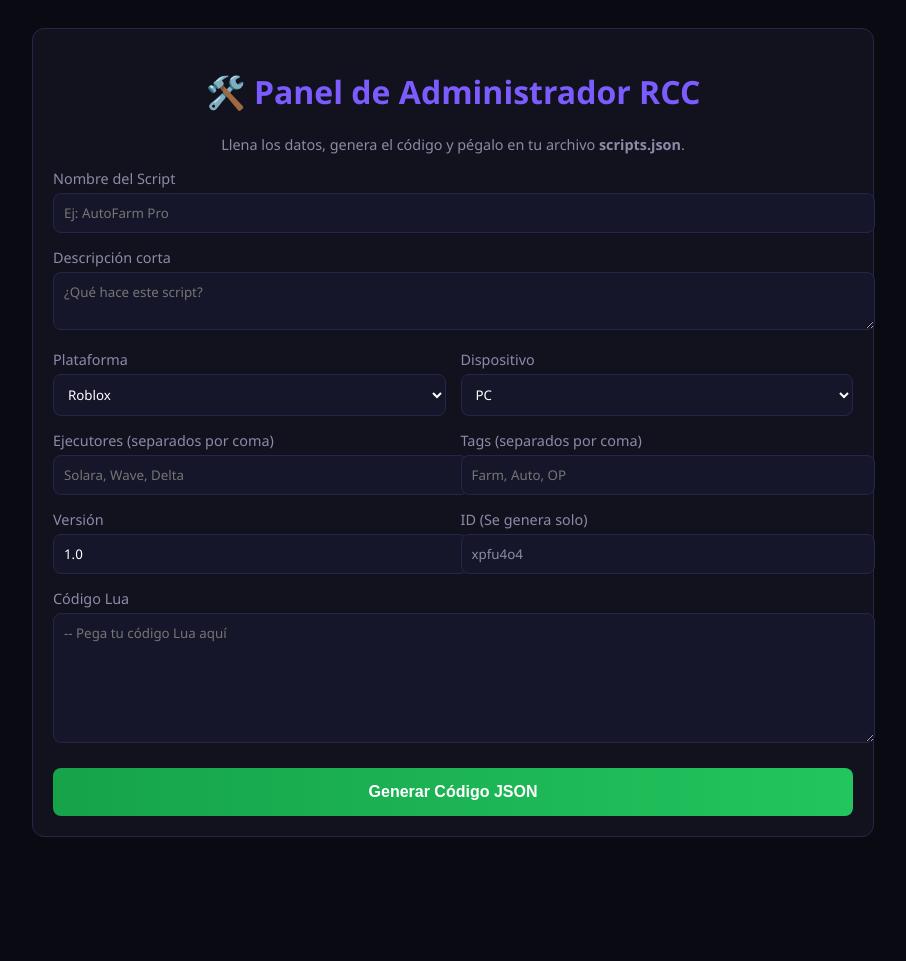
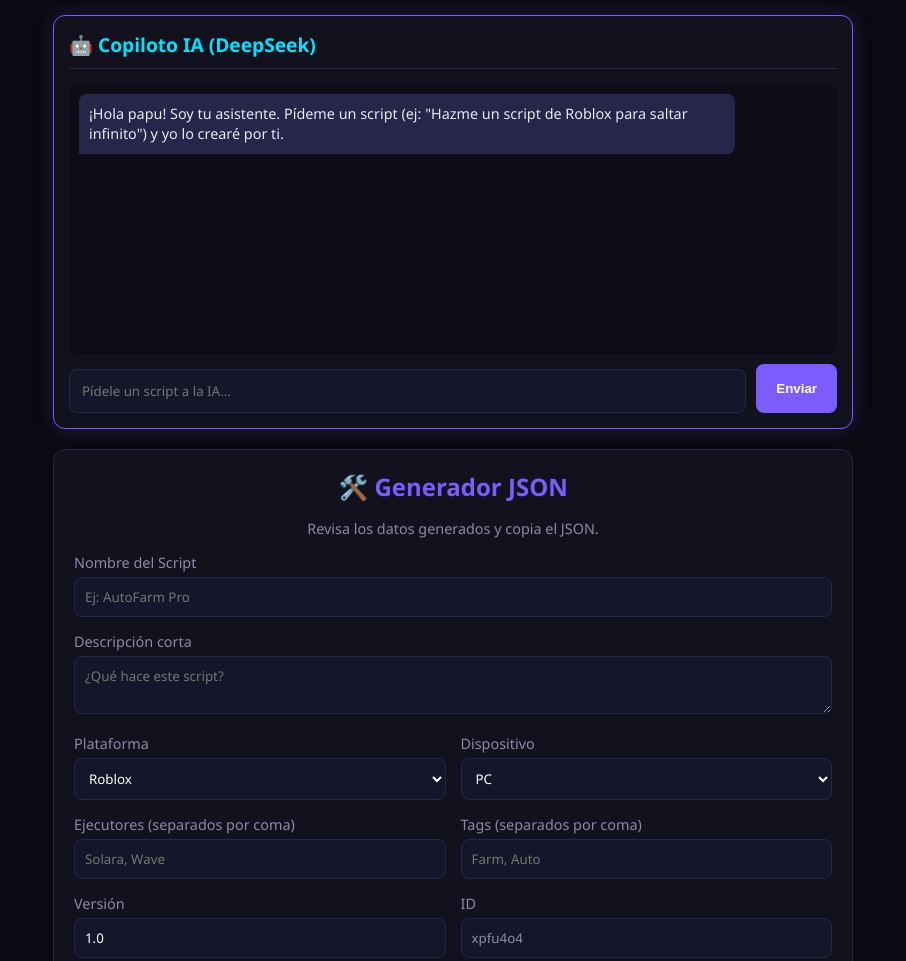
Before and after one commit to drillbobhii-star/rcc, a plain HTML site: page admin.html in a window 1280 px wide. Shown: the top 961 px of the page, without its empty margins (187-1093 px from the left). Before the commit the page ends 865 px from the top, so only its background shows below. Drawn offline with Linux system fonts and the light colour scheme.

Commit message:
admin.html

```diff
--- a/admin.html
+++ b/admin.html
@@ -3,26 +3,60 @@
 <head>
 <meta charset="UTF-8">
 <meta name="viewport" content="width=device-width, initial-scale=1.0">
-<title>RCC - Generador de Scripts</title>
+<title>RCC - Panel de Control e IA</title>
 <style>
-  body { font-family: 'Segoe UI', sans-serif; background: #0a0a12; color: #e8e8f5; padding: 20px; }
-  .container { max-width: 800px; margin: auto; background: #12121f; padding: 20px; border-radius: 12px; border: 1px solid #26264a; }
-  h1 { color: #7c5cff; text-align: center; }
+  body { font-family: 'Segoe UI', sans-serif; background: #0a0a12; color: #e8e8f5; padding: 15px; margin: 0; }
+  .container { max-width: 800px; margin: auto; }
+
+  /* SECCIÓN DE LA IA */
+  .ai-section { background: #12121f; border: 1px solid #7c5cff; border-radius: 12px; padding: 15px; margin-bottom: 20px; box-shadow: 0 0 20px rgba(124,92,255,0.2); }
+  .ai-header { display: flex; align-items: center; gap: 10px; margin-bottom: 15px; border-bottom: 1px solid #26264a; padding-bottom: 10px; }
+  .ai-header h2 { margin: 0; font-size: 1.2rem; color: #00e5ff; }
+  .chat-box { height: 250px; overflow-y: auto; background: #0d0d18; border-radius: 8px; padding: 10px; display: flex; flex-direction: column; gap: 10px; margin-bottom: 10px; }
+  .msg { padding: 10px; border-radius: 8px; max-width: 85%; font-size: 0.9rem; line-height: 1.4; }
+  .msg.user { background: #7c5cff; color: #fff; align-self: flex-end; border-bottom-right-radius: 0; }
+  .msg.ai { background: #26264a; color: #e8e8f5; align-self: flex-start; border-bottom-left-radius: 0; }
+  .msg.ai pre { background: #16162a; padding: 8px; border-radius: 5px; overflow-x: auto; color: #00e5ff; font-family: monospace; font-size: 0.8rem; margin: 5px 0; }
+  .btn-use-code { background: #22c55e; color: #fff; border: none; padding: 5px 10px; border-radius: 5px; cursor: pointer; font-size: 0.8rem; margin-top: 5px; font-weight: bold; }
+  .chat-input-wrap { display: flex; gap: 10px; }
+  .chat-input-wrap input { flex: 1; padding: 12px; background: #16162a; border: 1px solid #26264a; color: #fff; border-radius: 8px; outline: none; }
+  .chat-input-wrap button { background: #7c5cff; color: #fff; border: none; padding: 0 20px; border-radius: 8px; font-weight: bold; cursor: pointer; }
+
+  /* SECCIÓN DEL FORMULARIO */
+  .form-section { background: #12121f; padding: 20px; border-radius: 12px; border: 1px solid #26264a; }
+  h1 { color: #7c5cff; text-align: center; font-size: 1.5rem; margin-top: 0;}
   label { display: block; margin-top: 15px; font-size: 0.9rem; color: #8b8ba8; }
-  input, select, textarea { width: 100%; padding: 10px; margin-top: 5px; background: #16162a; border: 1px solid #26264a; color: #fff; border-radius: 8px; outline: none; font-family: inherit; }
+  input, select, textarea { width: 100%; padding: 10px; margin-top: 5px; background: #16162a; border: 1px solid #26264a; color: #fff; border-radius: 8px; outline: none; font-family: inherit; box-sizing: border-box; }
   input:focus, select:focus, textarea:focus { border-color: #7c5cff; }
   .row { display: grid; grid-template-columns: 1fr 1fr; gap: 15px; }
-  button { width: 100%; padding: 15px; margin-top: 20px; background: linear-gradient(90deg, #16a34a, #22c55e); color: #fff; border: none; border-radius: 8px; font-weight: bold; font-size: 1rem; cursor: pointer; }
-  button:hover { filter: brightness(1.1); }
-  #resultado { width: 100%; height: 200px; margin-top: 20px; display: none; background: #0d0d18; color: #00e5ff; font-family: monospace; }
-  .btn-copy { background: linear-gradient(90deg, #7c5cff, #00e5ff); margin-top: 10px; display: none; }
+  button.btn-generate { width: 100%; padding: 15px; margin-top: 20px; background: linear-gradient(90deg, #16a34a, #22c55e); color: #fff; border: none; border-radius: 8px; font-weight: bold; font-size: 1rem; cursor: pointer; }
+  button.btn-generate:hover { filter: brightness(1.1); }
+  #resultado { width: 100%; height: 150px; margin-top: 15px; display: none; background: #0d0d18; color: #00e5ff; font-family: monospace; box-sizing: border-box; padding: 10px;}
+  .btn-copy { background: linear-gradient(90deg, #7c5cff, #00e5ff); margin-top: 10px; display: none; width: 100%; padding: 15px; color: #fff; border: none; border-radius: 8px; font-weight: bold; cursor: pointer; }
 </style>
 </head>
 <body>
 
 <div class="container">
-  <h1>🛠️ Panel de Administrador RCC</h1>
-  <p style="text-align:center; color:#8b8ba8; font-size:0.9rem;">Llena los datos, genera el código y pégalo en tu archivo <b>scripts.json</b>.</p>
+
+  <!-- SECCIÓN DE LA IA (DeepSeek) -->
+  <div class="ai-section">
+    <div class="ai-header">
+      <h2>🤖 Copiloto IA (DeepSeek)</h2>
+    </div>
+    <div class="chat-box" id="chatBox">
+      <div class="msg ai">¡Hola papu! Soy tu asistente. Pídeme un script (ej: "Hazme un script de Roblox para saltar infinito") y yo lo crearé por ti.</div>
+    </div>
+    <div class="chat-input-wrap">
+      <input type="text" id="chatInput" placeholder="Pídele un script a la IA..." onkeypress="if(event.key === 'Enter') enviarMensaje()">
+      <button onclick="enviarMensaje()">Enviar</button>
+    </div>
+  </div>
+
+  <!-- SECCIÓN DEL FORMULARIO -->
+  <div class="form-section">
+    <h1>🛠️ Generador JSON</h1>
+    <p style="text-align:center; color:#8b8ba8; font-size:0.9rem;">Revisa los datos generados y copia el JSON.</p>
 
     <label>Nombre del Script</label>
     <input type="text" id="fName" placeholder="Ej: AutoFarm Pro">
@@ -54,11 +88,11 @@
     <div class="row">
       <div>
         <label>Ejecutores (separados por coma)</label>
-      <input type="text" id="fExec" placeholder="Solara, Wave, Delta">
+        <input type="text" id="fExec" placeholder="Solara, Wave">
       </div>
       <div>
         <label>Tags (separados por coma)</label>
-      <input type="text" id="fTags" placeholder="Farm, Auto, OP">
+        <input type="text" id="fTags" placeholder="Farm, Auto">
       </div>
     </div>
 
@@ -68,42 +102,72 @@
         <input type="text" id="fVersion" value="1.0">
       </div>
       <div>
-      <label>ID (Se genera solo)</label>
+        <label>ID</label>
         <input type="text" id="fId" readonly style="color:#8b8ba8;">
       </div>
     </div>
 
     <label>Código Lua</label>
-  <textarea id="fCode" rows="6" placeholder="-- Pega tu código Lua aquí"></textarea>
+    <textarea id="fCode" rows="6" placeholder="-- El código aparecerá aquí"></textarea>
 
-  <button onclick="generarJSON()">Generar Código JSON</button>
-  <button class="btn-copy" id="btnCopy" onclick="copiarJSON()">📋 Copiar JSON</button>
-
+    <button class="btn-generate" onclick="generarJSON()">Generar Código JSON</button>
     <textarea id="resultado" readonly></textarea>
+    <button class="btn-copy" id="btnCopy" onclick="copiarJSON()">📋 Copiar JSON para GitHub</button>
+  </div>
 </div>
 
 <script>
-  // Generar un ID aleatorio al cargar
+  // Generar ID
   document.getElementById('fId').value = Math.random().toString(36).substring(2, 9);
 
+  // --- LÓGICA DE LA IA (Simulada por ahora) ---
+  function enviarMensaje() {
+    const input = document.getElementById('chatInput');
+    const texto = input.value.trim();
+    if(!texto) return;
+
+    const chatBox = document.getElementById('chatBox');
+
+    // Agregar mensaje del usuario
+    chatBox.innerHTML += `<div class="msg user">${texto}</div>`;
+    input.value = '';
+    chatBox.scrollTop = chatBox.scrollHeight;
+
+    // Simular que la IA está escribiendo...
+    setTimeout(() => {
+      // Aquí simulamos la respuesta de DeepSeek
+      const respuestaIA = `¡Claro! Aquí tienes un script de ejemplo para tu petición:<br><br>
+      <pre><code>-- Script generado por DeepSeek\nprint("¡Hola desde el script generado!")\n-- Función de prueba\nwhile true do wait(1) end</code></pre>
+      <button class="btn-use-code" onclick="usarCodigoIA()">⬇️ Usar este código</button>`;
+
+      chatBox.innerHTML += `<div class="msg ai">${respuestaIA}</div>`;
+      chatBox.scrollTop = chatBox.scrollHeight;
+    }, 1000);
+  }
+
+  function usarCodigoIA() {
+    // Autocompletar el formulario con datos de prueba
+    document.getElementById('fName').value = "Script Generado por IA";
+    document.getElementById('fDesc').value = "Este script fue creado usando el copiloto de DeepSeek.";
+    document.getElementById('fCode').value = `-- Script generado por DeepSeek\nprint("¡Hola desde el script generado!")\n-- Función de prueba\nwhile true do wait(1) end`;
+    document.getElementById('fExec').value = "Solara, Wave";
+    document.getElementById('fTags').value = "IA, Auto";
+    alert("✅ ¡Código insertado en el formulario! Revisa abajo.");
+  }
+
+  // --- LÓGICA DEL GENERADOR JSON ---
   function generarJSON() {
     const name = document.getElementById('fName').value.trim();
     const desc = document.getElementById('fDesc').value.trim();
     const code = document.getElementById('fCode').value.trim();
 
-    if(!name || !code) {
-      alert("⚠️ El nombre y el código son obligatorios.");
-      return;
-    }
+    if(!name || !code) { alert("⚠️ El nombre y el código son obligatorios."); return; }
 
-    // Formatear arrays
     const execString = document.getElementById('fExec').value;
     const execArray = execString ? execString.split(',').map(s => s.trim()) : [];
-
     const tagsString = document.getElementById('fTags').value;
     const tagsArray = tagsString ? tagsString.split(',').map(s => s.trim()) : [];
 
-    // Crear el objeto
     const scriptObj = {
       id: document.getElementById('fId').value,
       name: name,
@@ -114,14 +178,13 @@
       executors: execArray,
       tags: tagsArray,
       version: document.getElementById('fVersion').value || "1.0",
-      created_at: new Date().toISOString().slice(0, 10), // YYYY-MM-DD
+      created_at: new Date().toISOString().slice(0, 10),
       code: code
     };
 
-    // Convertir a JSON bonito
     const jsonString = JSON.stringify(scriptObj, null, 2);
+    const resBox = document.getElementById('resultado');
 
-    const resBox = document.getElementById('resultado');
     resBox.value = jsonString;
     resBox.style.display = 'block';
     document.getElementById('btnCopy').style.display = 'block';
@@ -131,7 +194,7 @@
     const resBox = document.getElementById('resultado');
     resBox.select();
     document.execCommand('copy');
-    alert("✅ ¡Copiado! Ahora ve a tu scripts.json en GitHub, pon una coma al final del último script y pega esto.");
+    alert("✅ ¡Copiado! Ahora ve a tu scripts.json en GitHub y pégalo.");
   }
 </script>
 
```
Lines whose indentation alone changed are shown as unchanged.
